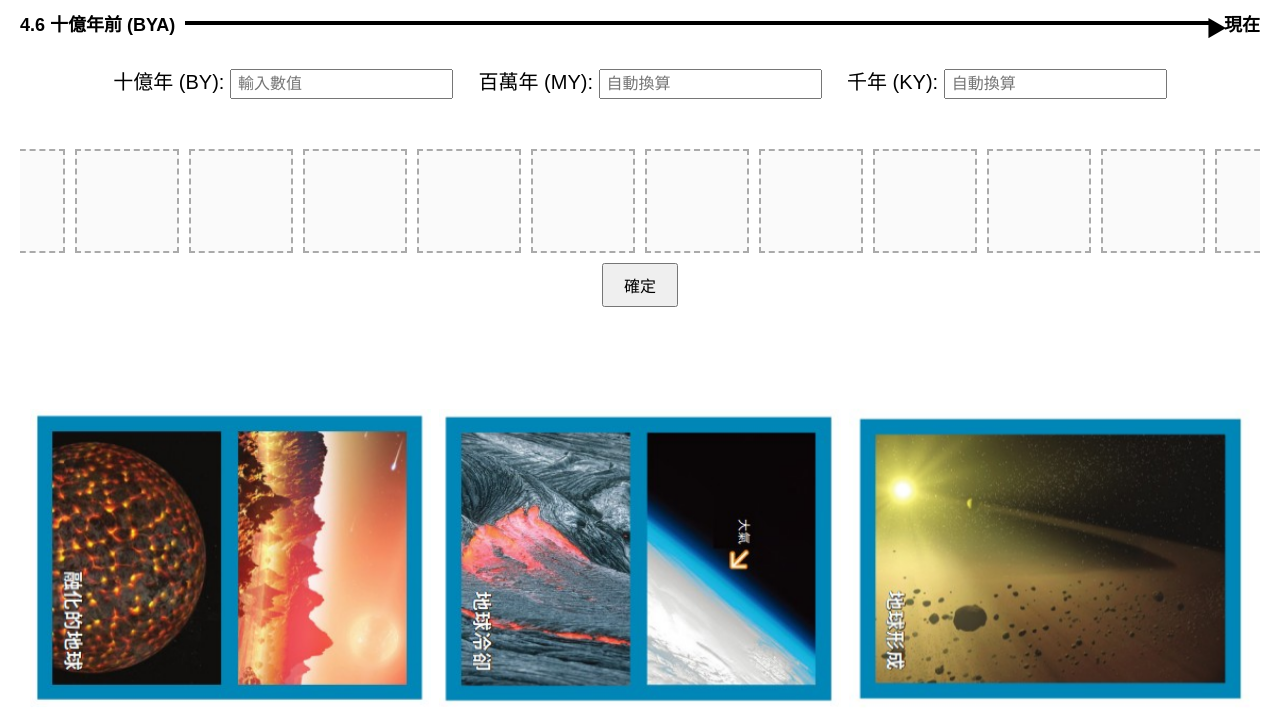
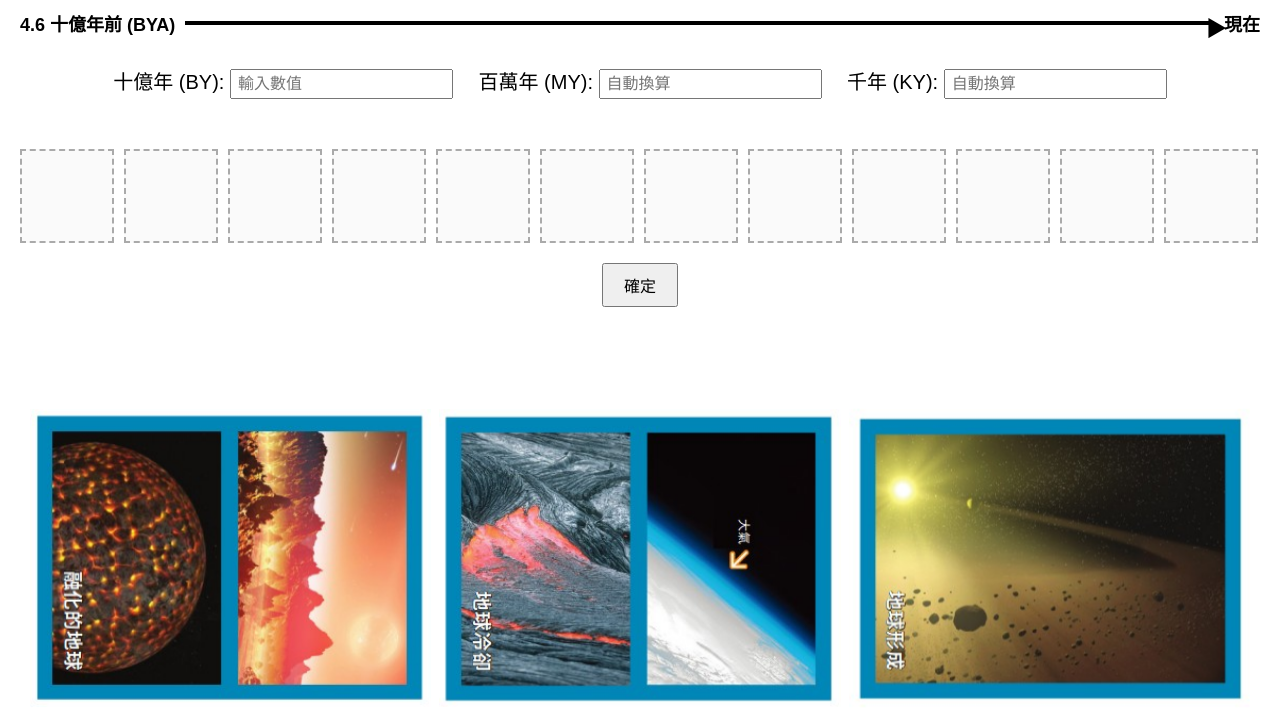
Before and after one commit to Tsai-Chi-Tang/oss31, a plain HTML site: page index.html in a window 1280 px wide. Shown: the part 87-800 px from the top of the page. Drawn offline with Linux system fonts and the light colour scheme.

Commit message:
Add files via upload

```diff
--- a/index.html
+++ b/index.html
@@ -24,7 +24,8 @@
   </div>
 
   <!-- (3) 圖片排列區（12格在同一排） -->
-  <div class="image-area">
+<div class="image-area">
+  <div class="image-slots-wrapper">
     <div class="image-slots" id="imageSlots">
       <div class="image-slot" data-index="1"></div>
       <div class="image-slot" data-index="2"></div>
@@ -39,8 +40,9 @@
       <div class="image-slot" data-index="11"></div>
       <div class="image-slot" data-index="12"></div>
     </div>
-    <button id="checkOrder">確定</button>
   </div>
+  <button id="checkOrder">確定</button>
+</div>
 
   <!-- (4) 下方12張可翻轉圖片（4排3張，間距縮小，自動縮放） -->
   <div class="image-pool" id="imagePool">
--- a/style.css
+++ b/style.css
@@ -58,18 +58,24 @@ h1 {
   margin-bottom: 40px;
 }
 
+/* 外層容器，允許橫向滾動 */
+.image-slots-wrapper {
+  overflow-x: auto; /* 可水平滑動 */
+  -webkit-overflow-scrolling: touch; /* iOS 平滑滾動 */
+  padding-bottom: 10px;
+}
+
 .image-slots {
   display: flex;
-  justify-content: center;
+  justify-content: flex-start; /* 左對齊，避免壓縮 */
   flex-wrap: nowrap;
-  overflow-x: auto;
   gap: 10px;
-  padding: 10px;
+  padding: 10px 0;
 }
 
 .image-slot {
-  flex: 0 0 100px;
-  height: 100px;
+  flex: 0 0 90px; /* 調整格子大小，避免小螢幕超出 */
+  height: 90px;
   border: 2px dashed #aaa;
   background-color: #fafafa;
   display: flex;
@@ -93,6 +99,14 @@ button {
 .wrong {
   border-color: red !important;
   box-shadow: 0 0 10px red;
+}
+
+/* 手機小螢幕優化 */
+@media screen and (max-width: 480px) {
+  .image-slot {
+    flex: 0 0 70px; /* 手機螢幕格子再縮小 */
+    height: 70px;
+  }
 }
 
 /* === (4) 下方圖片池（4排3張，間距縮小，圖片自動縮放） === */
```
